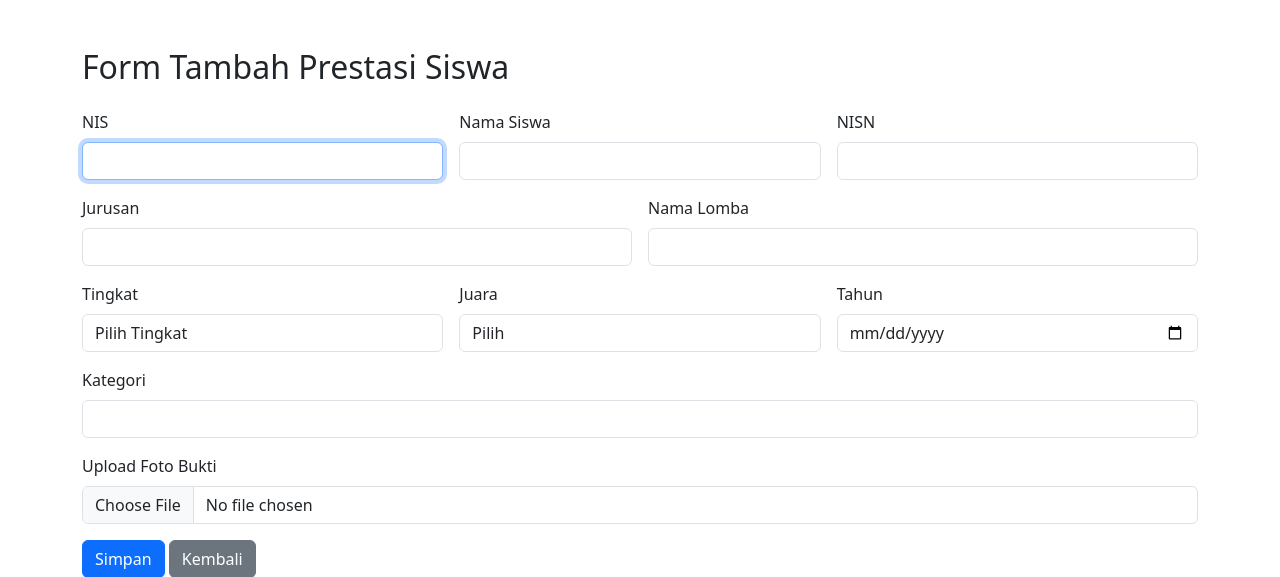
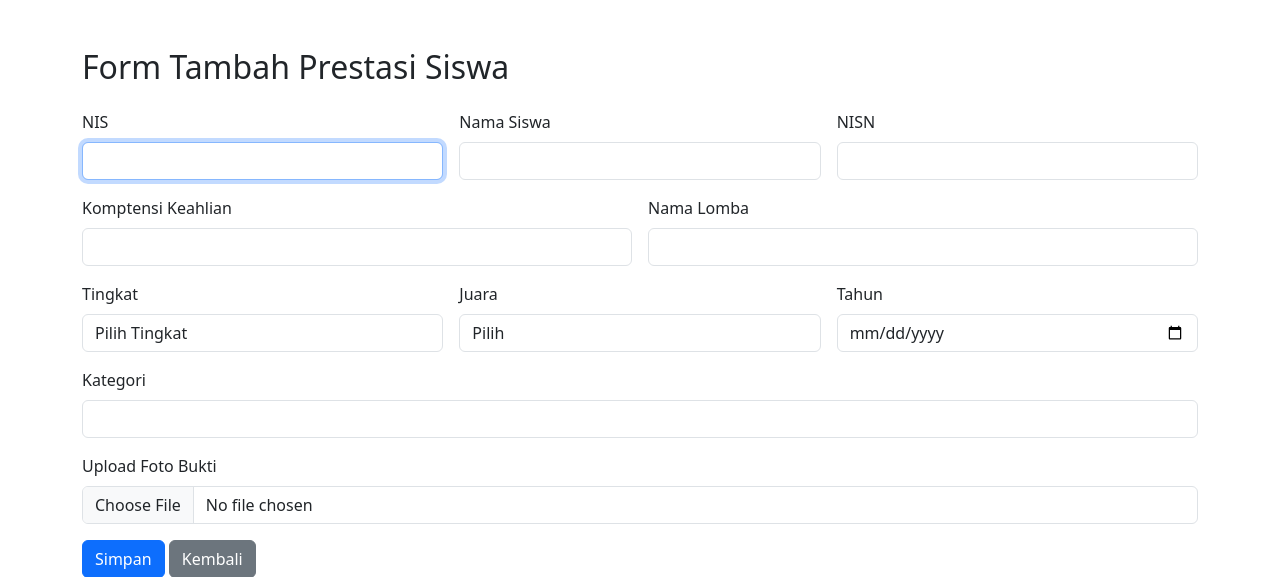
Before and after one commit to firman12233/myporto, a PHP site: page /tambah_prestasi.php in a window 1280 px wide. Shown: the top 577 px of the page. Run offline with PHP 8.4, Linux system fonts and the light colour scheme; a user stored in the database is signed in; some libraries are stand-ins or nearby versions.

Commit message:
Update tambah_prestasi.php

```diff
--- a/tambah_prestasi.php
+++ b/tambah_prestasi.php
@@ -94,7 +94,7 @@ if ($_SERVER['REQUEST_METHOD'] == 'POST') {
                 <input type="text" name="nisn" id="nisn" class="form-control" readonly>
             </div>
             <div class="col-md-6">
-                <label for="jurusan" class="form-label">Jurusan</label>
+                <label for="jurusan" class="form-label">Komptensi Keahlian</label>
                 <input type="text" name="jurusan" id="jurusan" class="form-control" readonly>
             </div>
             <div class="col-md-6">
```
